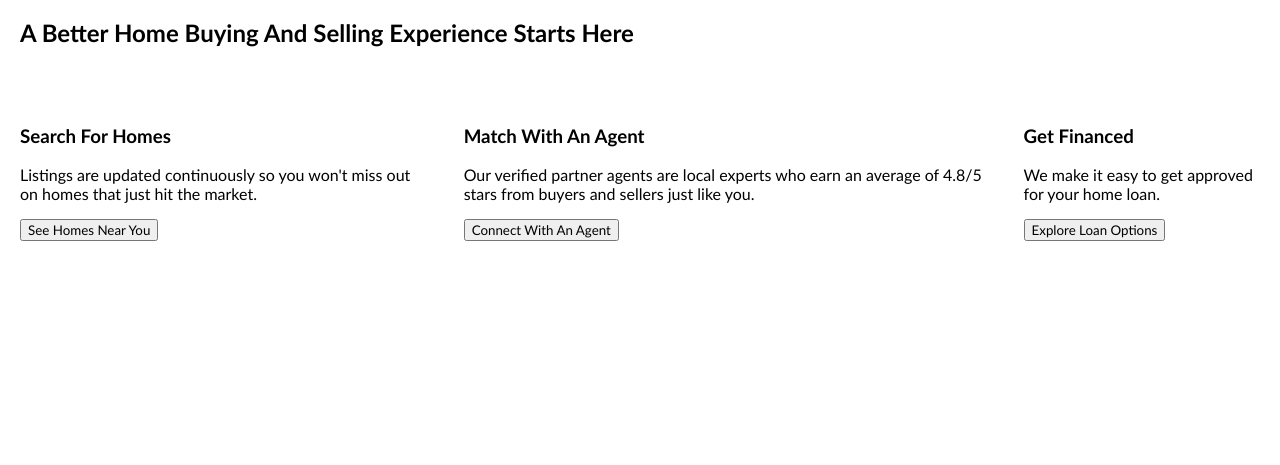
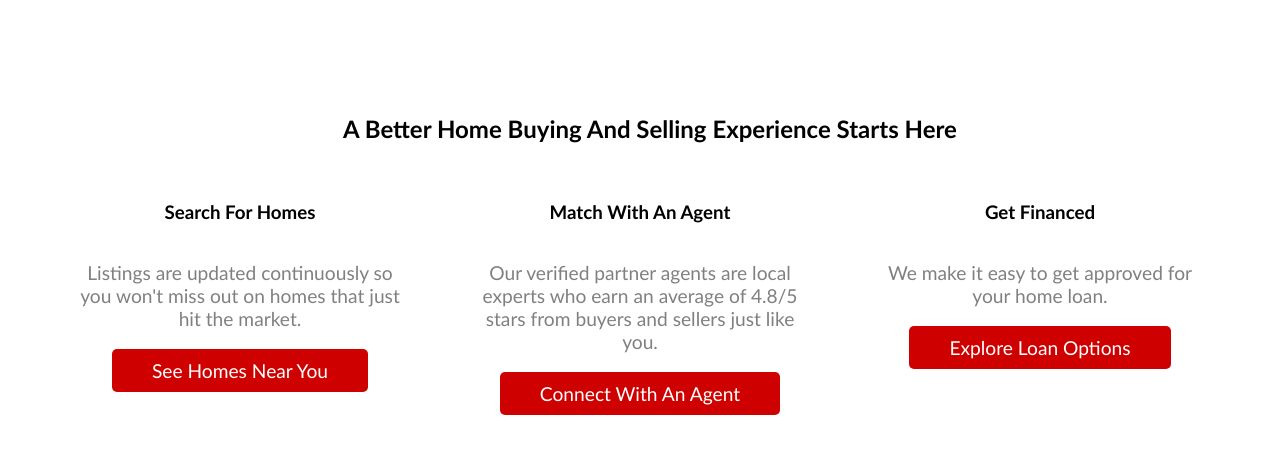
Before and after one commit to KatSchultz/htmlcss-practice, a plain HTML site: page home-search-site/index.html in a window 1280 px wide. Shown: the part 752-1217 px from the top of the page. Before the commit the page ends 1013 px from the top, so only its background shows below. Drawn offline with Linux system fonts and the light colour scheme.

Commit message:
styled service section and buttons

```diff
--- a/home-search-site/index.html
+++ b/home-search-site/index.html
@@ -56,28 +56,30 @@
           <h2>A Better Home Buying And Selling Experience Starts Here</h2>
         </div>
         <div class="service-options flex">
-          <div class="search-service services">
+          <div class="search-service services flex">
             <img src="" alt="" />
             <h3>Search For Homes</h3>
-            <p>
+            <p class="service-text">
               Listings are updated continuously so you won't miss out on homes
               that just hit the market.
             </p>
             <button class="service-button">See Homes Near You</button>
           </div>
-          <div class="search-service agent">
+          <div class="search-service agent flex">
             <img src="" alt="" />
             <h3>Match With An Agent</h3>
-            <p>
+            <p class="service-text">
               Our verified partner agents are local experts who earn an average
               of 4.8/5 stars from buyers and sellers just like you.
             </p>
             <button class="service-button">Connect With An Agent</button>
           </div>
-          <div class="search-service financing">
+          <div class="search-service financing flex">
             <img src="" alt="" />
             <h3>Get Financed</h3>
-            <p>We make it easy to get approved for your home loan.</p>
+            <p class="service-text">
+              We make it easy to get approved for your home loan.
+            </p>
             <button class="service-button">Explore Loan Options</button>
           </div>
         </div>
--- a/home-search-site/style.css
+++ b/home-search-site/style.css
@@ -92,6 +92,20 @@ input {
 .services-section {
   display: flex;
   flex-direction: column;
+  align-items: center;
+  justify-content: center;
+  height: 70vh;
+}
+
+.service-button {
+  background-color: rgb(207, 0, 0);
+  color: white;
+  font-size: 1.2em;
+  padding: 10px 40px;
+  border: none;
+  border-radius: 5px;
+  overflow: hidden;
+  white-space: nowrap;
 }
 
 .services-title {
@@ -104,4 +118,19 @@ input {
 
 .search-service {
   padding: 20px;
+  flex-direction: column;
+  width: 30%;
+  height: 300px;
+  align-items: center;
 }
+
+.service-options {
+  justify-content: space-around;
+  margin: 0px 40px;
+}
+
+.service-text {
+  text-align: center;
+  color: gray;
+  font-size: 1.2em;
+}
```
